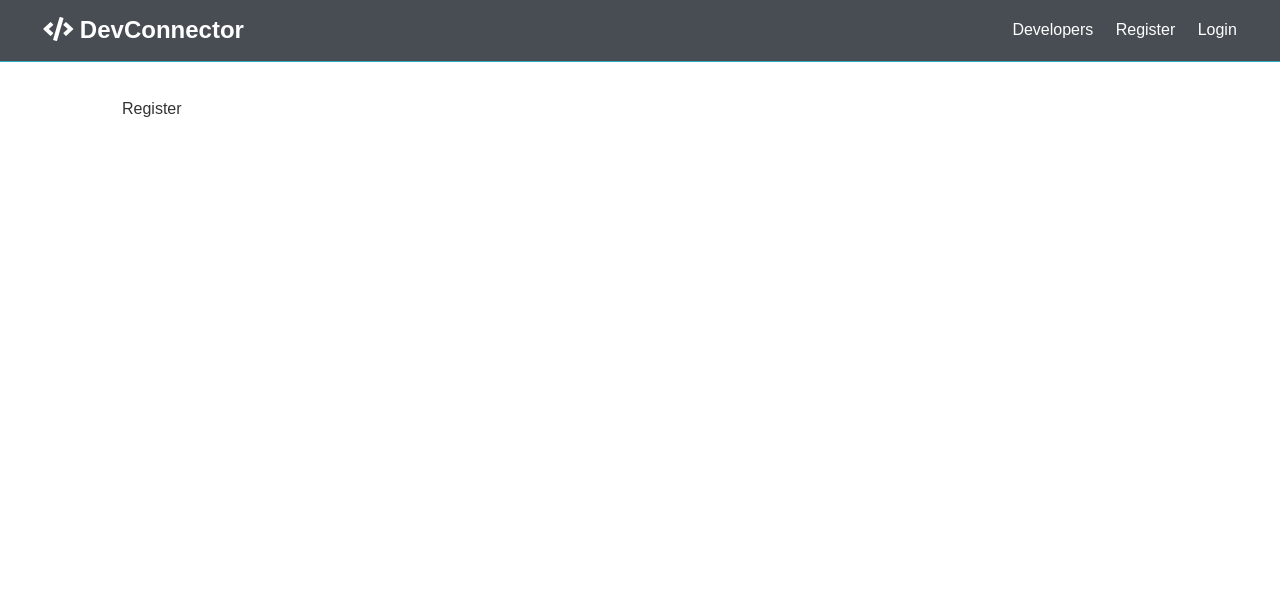
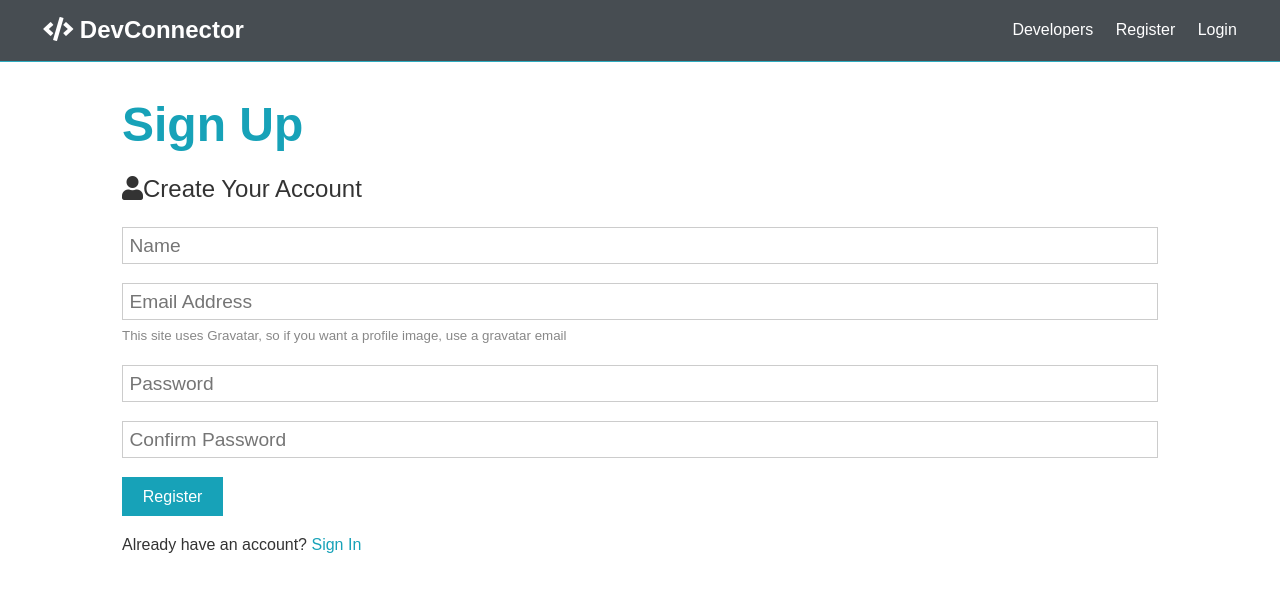
Before and after one commit to nhussaini/DevConnecter, a React (Create React App) app in the folder client/: page /register in a window 1280 px wide. Shown: the top 592 px of the page. Built offline with nearby package versions, Linux system fonts and the light colour scheme.

Commit message:
add Register component

```diff
--- a/client/src/components/auth/Register.js
+++ b/client/src/components/auth/Register.js
@@ -1,7 +1,36 @@
-import React from "react";
+import React, { Fragment } from "react";
 
 const Register = () => {
-  return <div>Register</div>;
+  return (
+    <Fragment>
+      <h1 className="large text-primary">Sign Up</h1>
+      <p className="lead">
+        <i className="fas fa-user"></i>Create Your Account
+      </p>
+      <form action="dashboard.html" className="form">
+        <div className="form-group">
+          <input type="text" placeholder="Name" required />
+        </div>
+        <div className="form-group">
+          <input type="email" placeholder="Email Address" />
+          <small className="form-text">
+            This site uses Gravatar, so if you want a profile image, use a
+            gravatar email
+          </small>
+        </div>
+        <div className="form-group">
+          <input type="password" placeholder="Password" minlength="6" />
+        </div>
+        <div className="form-group">
+          <input type="password" placeholder="Confirm Password" minlength="6" />
+        </div>
+        <input type="submit" value="Register" className="btn btn-primary" />
+      </form>
+      <p className="my-1">
+        Already have an account? <a href="login.html">Sign In</a>
+      </p>
+    </Fragment>
+  );
 };
 
 export default Register;
```
